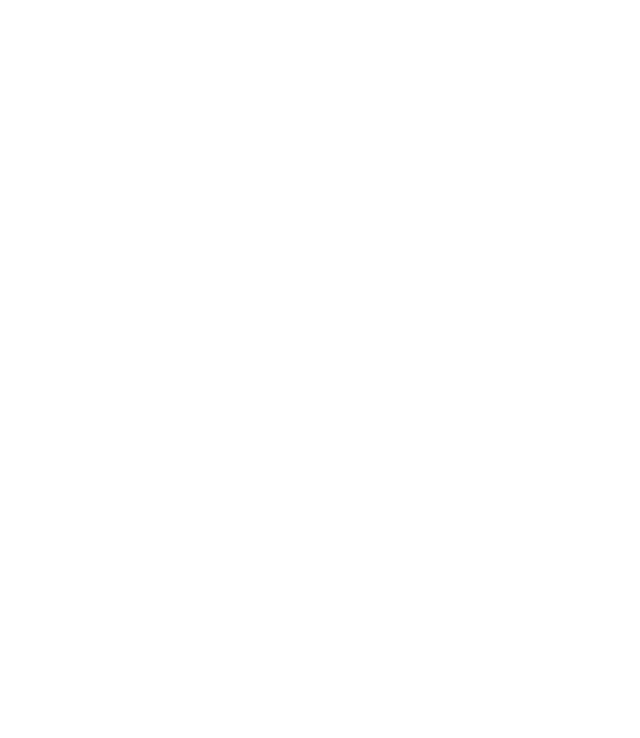
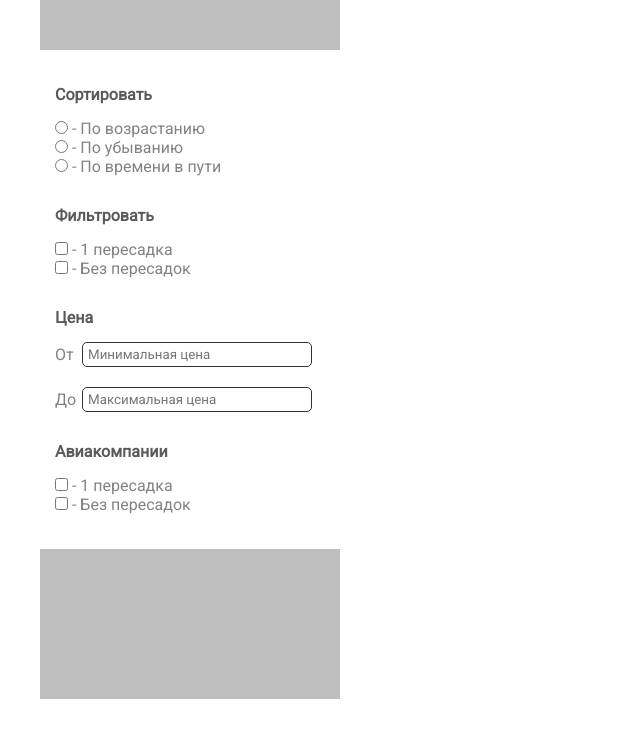
Before and after one commit to VladimirShadrov/Air-tickets, a website built with webpack: page src/index.html in a window 1280 px wide. Shown: the whole page, without its empty margins (0-640 px from the left). Built offline with nearby package versions, Linux system fonts and the light colour scheme.

Commit message:
Начата верстка блока фильтров

```diff
--- a/src/index.html
+++ b/src/index.html
@@ -1,12 +1,79 @@
 <!DOCTYPE html>
 <html lang="ru">
+
 <head>
   <meta charset="UTF-8">
   <meta http-equiv="X-UA-Compatible" content="IE=edge">
   <meta name="viewport" content="width=device-width, initial-scale=1.0">
   <title>Avia search</title>
 </head>
+
 <body>
+  <div class="container">
+    <div class="aviatickets">
+      <div class="sort">
+        <div class="sort__header"></div>
+        <div class="sort__filters">
+          <div class="sort__item">
+            <h4 class="sort__title">Сортировать</h4>
+            <label>
+              <input type="radio" name="sort">
+              - По возрастанию</label>
+            <label>
+              <input type="radio" name="sort">
+              - По убыванию</label>
+            <label>
+              <input type="radio" name="sort">
+              - По времени в пути
+            </label>
+          </div>
+
+          <div class="sort__item">
+            <h4 class="sort__title">Фильтровать</h4>
+            <label>
+              <input type="checkbox" name="sort">
+              - 1 пересадка</label>
+            <label>
+              <input type="checkbox" name="sort">
+              - Без пересадок</label>
+          </div>
+
+          <div class="sort__item">
+            <h4 class="sort__title">Цена</h4>
+            <div class="sort__price-container">
+              <p class="sort__price-parameter">От</p>
+              <input class="sort__price" type="text" name="sort" placeholder="Минимальная цена">
+            </div>
+            <div class="sort__price-container">
+              <p class="sort__price-parameter">До</p>
+              <input class="sort__price" type="text" name="sort" placeholder="Максимальная цена">
+            </div>
+          </div>
+
+          <div class="sort__item">
+            <h4 class="sort__title">Авиакомпании</h4>
+            <label>
+              <input type="checkbox" name="sort">
+              - 1 пересадка</label>
+            <label>
+              <input type="checkbox" name="sort">
+              - Без пересадок</label>
+          </div>
+
+
+
+
+        </div>
+        <div class="sort__footer"></div>
+      </div>
+
+
+
+      <div class="aviatickets__tickets"></div>
+    </div>
+
+  </div>
 
 </body>
+
 </html>
--- a/src/js/index.js
+++ b/src/js/index.js
@@ -0,0 +1,2 @@
+import '../styles/styles.scss';
+import '../styles/filters.scss';
--- /dev/null
+++ b/src/styles/filters.scss
@@ -0,0 +1,74 @@
+@import './styles.scss';
+
+.sort {
+  width: 25%;
+
+  &__header,
+  &__footer {
+    background-color: $background-lightGrey;
+    width: 100%;
+  }
+
+  &__header {
+    height: 50px;
+  }
+
+  &__footer {
+    height: 150px;
+  }
+
+  &__filters {
+    padding: 35px 15px;
+  }
+
+  &__item {
+    padding-bottom: 30px;
+
+
+    &:last-child {
+      padding-bottom: 0;
+    }
+
+    & > label {
+      display: block;
+      cursor: pointer;
+      color: $text-lightGrey;
+
+      & > input {
+        cursor: pointer;
+      }
+    }
+
+
+  }
+
+  &__title {
+    color: $title-color;
+    margin-bottom: 15px;
+  }
+
+  &__price-container {
+    display: flex;
+    padding-bottom: 20px;
+    align-items: center;
+
+    &:last-child {
+      padding-bottom: 0;
+    }
+  }
+
+  &__price-parameter {
+    width: 10%;
+    color: $text-lightGrey;
+  }
+
+  &__price {
+    width: 85%;
+    height: 25px;
+    outline: none;
+    border: 1px solid $borger-darkGrey;
+    padding: 5px;
+    border-radius: 5px;
+    color: $text-darkGrey;
+  }
+}
--- /dev/null
+++ b/src/styles/styles.scss
@@ -0,0 +1,31 @@
+@import url('https://fonts.googleapis.com/css2?family=Roboto&display=swap');
+
+$background-lightGrey: rgb(190, 190, 190);
+$title-color: rgb(90, 90, 90);
+$borger-darkGrey: rgb(50, 50, 50);
+$border-lightGrey: rgb(150, 150, 150);
+$text-lightGrey: rgb(130, 130, 130);
+$text-darkGrey: rgb(40, 40, 40);
+
+
+* {
+  margin: 0;
+  padding: 0;
+  box-sizing: border-box;
+  font-family: Roboto;
+}
+
+.hide {
+  display: none;
+}
+
+.container {
+  max-width: 1200px;
+  margin: 0 auto;
+}
+
+.aviatickets {
+  display: flex;
+  justify-content: flex-start;
+  align-items: center;
+}
```
Also changed, not shown: dist/bundle.js (added), dist/index.html (added), dist/styles/styles.css (added), src/styles/flights.js (deleted), 2 other files.
